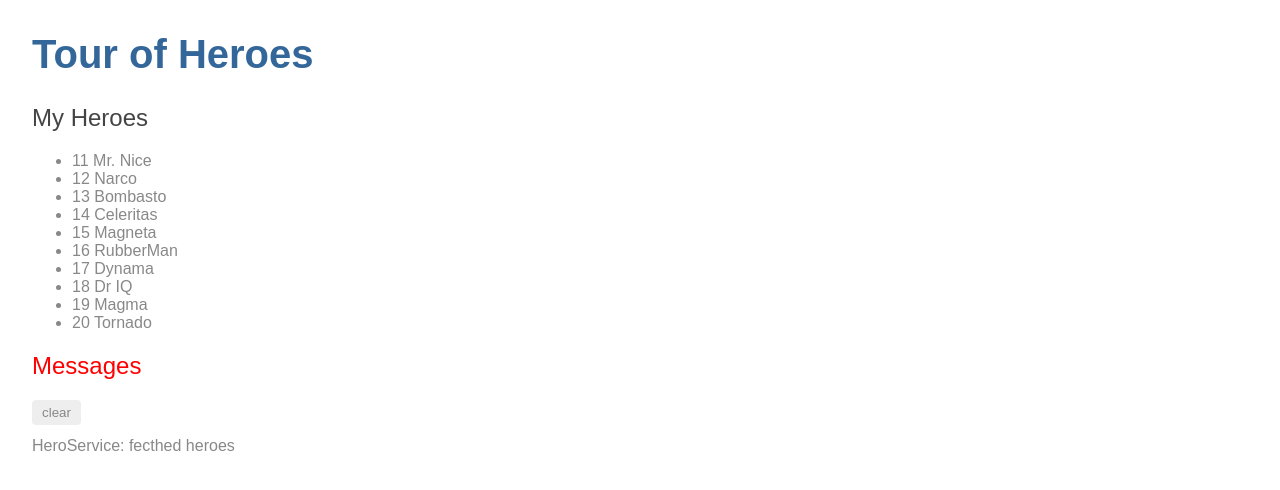
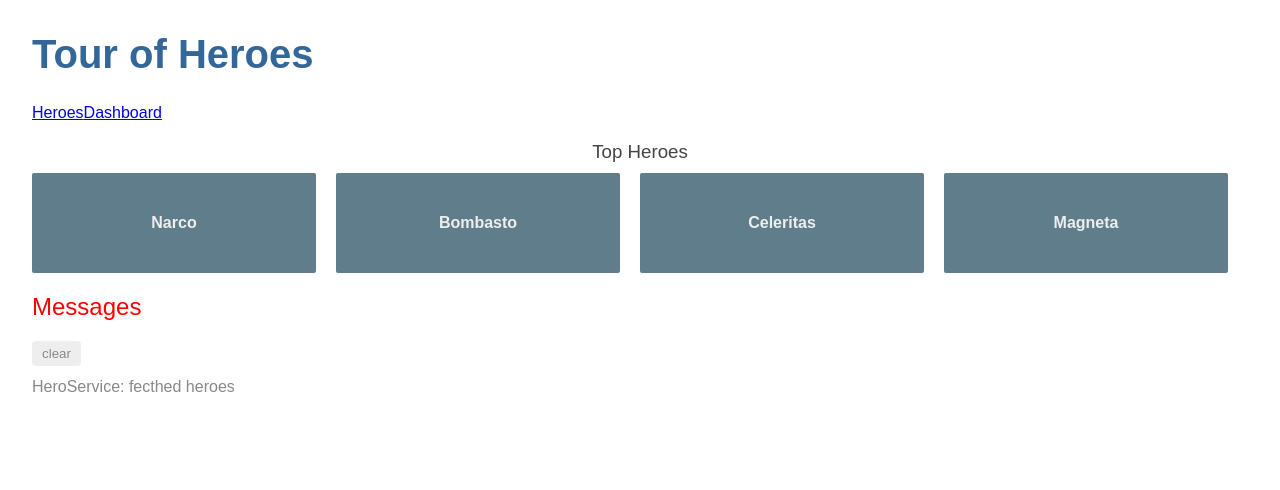
Before and after one commit to vadimdubka/vd-angular-heroes, an Angular app: page /dashboard in a window 1280 px wide. Before the commit this address led to /. Shown: the top 490 px of the page. Built offline with nearby package versions, Linux system fonts and the light colour scheme.

Commit message:
05. Added DashBoardComponent and Routing.

```diff
--- a/src/app/app-routing.module.ts
+++ b/src/app/app-routing.module.ts
@@ -1,10 +1,30 @@
-import { NgModule } from '@angular/core';
-import { Routes, RouterModule } from '@angular/router';
+import {NgModule} from '@angular/core';
+import {Routes, RouterModule} from '@angular/router';
+import {DashboardComponent} from './dashboard/dashboard.component';
+import {HeroDetailComponent} from './hero-detail/hero-detail.component';
+import {HeroesComponent} from './heroes/heroes.component';
 
-const routes: Routes = [];
+/*You'll configure the router with Routes in the RouterModule.
+* Routes tell the router which view to display when a user clicks a link or pastes a URL into the browser address bar.
+* A typical Angular Route has two properties:
+  - path: a string that matches the URL in the browser address bar.
+  - component: the component that the router should create when navigating to this route.
+*/
 
+/*localhost:4200/heroes
+* localhost:4200/dashboard*/
+const routes: Routes = [
+  {path: '', redirectTo: '/dashboard', pathMatch: 'full'},
+  {path: 'heroes', component: HeroesComponent},
+  {path: 'dashboard', component: DashboardComponent},
+  {path: 'detail/:id', component: HeroDetailComponent}];
+
+
+/*Exporting RouterModule makes router directives available for use in the AppModule components that will need them*/
 @NgModule({
   imports: [RouterModule.forRoot(routes)],
-  exports: [RouterModule]
+  exports: [RouterModule],
+  declarations: []
 })
-export class AppRoutingModule { }
+export class AppRoutingModule {
+}
--- a/src/app/app.component.html
+++ b/src/app/app.component.html
@@ -1,3 +1,10 @@
 <h1>{{ title }}</h1>
-<app-heroes></app-heroes>
+<nav>
+  <a routerLink="/heroes">Heroes</a>
+  <a routerLink="/dashboard">Dashboard</a>
+</nav>
+<!--The <router-outlet> tells the router where to display routed views.
+The RouterOutlet is one of the router directives that became available to the AppComponent
+because AppModule imports AppRoutingModule which exported RouterModule.-->
+<router-outlet></router-outlet>
 <app-messages></app-messages>
--- a/src/app/app.module.ts
+++ b/src/app/app.module.ts
@@ -7,6 +7,7 @@ import {AppComponent} from './app.component';
 import {HeroesComponent} from './heroes/heroes.component';
 import { HeroDetailComponent } from './hero-detail/hero-detail.component';
 import { MessagesComponent } from './messages/messages.component';
+import { DashboardComponent } from './dashboard/dashboard.component';
 
 @NgModule({
   // list of declared components, directives, and pipes, that belongs to this module
@@ -14,7 +15,8 @@ import { MessagesComponent } from './messages/messages.component';
     AppComponent,
     HeroesComponent,
     HeroDetailComponent,
-    MessagesComponent
+    MessagesComponent,
+    DashboardComponent
   ],
   // list of external modules that the app needs
   imports: [
--- /dev/null
+++ b/src/app/dashboard/dashboard.component.css
@@ -0,0 +1,63 @@
+/* DashboardComponent's private CSS styles */
+[class*='col-'] {
+  float: left;
+  padding-right: 20px;
+  padding-bottom: 20px;
+}
+[class*='col-']:last-of-type {
+  padding-right: 0;
+}
+a {
+  text-decoration: none;
+}
+*, *:after, *:before {
+  -webkit-box-sizing: border-box;
+  -moz-box-sizing: border-box;
+  box-sizing: border-box;
+}
+h3 {
+  text-align: center;
+  margin-bottom: 0;
+}
+h4 {
+  position: relative;
+}
+.grid {
+  margin: 0;
+}
+.col-1-4 {
+  width: 25%;
+}
+.module {
+  padding: 20px;
+  text-align: center;
+  color: #eee;
+  max-height: 120px;
+  min-width: 120px;
+  background-color: #607d8b;
+  border-radius: 2px;
+}
+.module:hover {
+  background-color: #eee;
+  cursor: pointer;
+  color: #607d8b;
+}
+.grid-pad {
+  padding: 10px 0;
+}
+.grid-pad > [class*='col-']:last-of-type {
+  padding-right: 20px;
+}
+@media (max-width: 600px) {
+  .module {
+    font-size: 10px;
+    max-height: 75px; }
+}
+@media (max-width: 1024px) {
+  .grid {
+    margin: 0;
+  }
+  .module {
+    min-width: 60px;
+  }
+}
--- /dev/null
+++ b/src/app/dashboard/dashboard.component.html
@@ -0,0 +1,8 @@
+<h3>Top Heroes</h3>
+<div class="grid grid-pad">
+  <a *ngFor="let hero of heroes" class="col-1-4" routerLink="/detail/{{hero.id}}">
+    <div class="module hero">
+      <h4>{{hero.name}}</h4>
+    </div>
+  </a>
+</div>
--- /dev/null
+++ b/src/app/dashboard/dashboard.component.ts
@@ -0,0 +1,23 @@
+import {Component, OnInit} from '@angular/core';
+import {Hero} from '../hero';
+import {HeroService} from '../hero.service';
+
+@Component({
+  selector: 'app-dashboard',
+  templateUrl: './dashboard.component.html',
+  styleUrls: ['./dashboard.component.css']
+})
+export class DashboardComponent implements OnInit {
+  heroes: Hero[] = [];
+
+  constructor(private heroService: HeroService) {
+  }
+
+  ngOnInit() {
+    this.getHeroes();
+  }
+
+  getHeroes(): void {
+    this.heroService.getHeroesArr().subscribe(heroes => this.heroes = heroes.slice(1, 5));
+  }
+}
--- a/src/app/hero-detail/hero-detail.component.html
+++ b/src/app/hero-detail/hero-detail.component.html
@@ -10,4 +10,5 @@
       <input [(ngModel)]="hero.name" placeholder="name"/>
     </label>
   </div>
+  <button (click)="goBack()">go back</button>
 </div>
--- a/src/app/hero-detail/hero-detail.component.ts
+++ b/src/app/hero-detail/hero-detail.component.ts
@@ -1,5 +1,9 @@
-import { Component, OnInit, Input} from '@angular/core';
+import {Location} from '@angular/common';
+import {Component, Input, OnInit} from '@angular/core';
+import {ActivatedRoute} from '@angular/router';
 import {Hero} from '../hero';
+import {HeroService} from '../hero.service';
+
 
 @Component({
   selector: 'app-hero-detail',
@@ -10,10 +14,29 @@ export class HeroDetailComponent implements OnInit {
 
   @Input() hero: Hero;
 
-  constructor() {
+  /* - The ActivatedRoute holds information about the route to this instance of the HeroDetailComponent.
+  This component is interested in the route's bag of parameters extracted from the URL.
+  The "id" parameter is the id of the hero to display.
+    - The HeroService gets hero data from the remote server and this component will use it to get the hero-to-display.
+    - The location is an Angular service for interacting with the browser. */
+  constructor(private route: ActivatedRoute,
+              private heroService: HeroService,
+              private location: Location) {
   }
 
   ngOnInit() {
+    this.getHeroFromRoute();
   }
 
+  getHeroFromRoute(): void {
+    // The route.snapshot is a static image of the route information shortly after the component was created.
+    // Route parameters are always strings. The JavaScript (+) operator converts the string to a number.
+    const id = +this.route.snapshot.paramMap.get('id');
+    this.heroService.getHero(id).subscribe(hero => this.hero = hero);
+  }
+
+  /*Navigates backward one step in the browser's history stack using the Location service*/
+  public goBack(): void {
+    this.location.back();
+  }
 }
--- a/src/app/hero.service.ts
+++ b/src/app/hero.service.ts
@@ -17,4 +17,9 @@ export class HeroService {
     this.messageService.add('HeroService: fecthed heroes');
     return of(HEROES);
   }
+
+  getHero(id: number): Observable<Hero> {
+    this.messageService.add(`HeroService: fetched hero id=${id}`); // JavaScript template literal for embedding the id.
+    return of(HEROES.find(hero => hero.id === id));
+  }
 }
```
Also changed, not shown: 1 other file (tests, documents, lock files or other folders).
